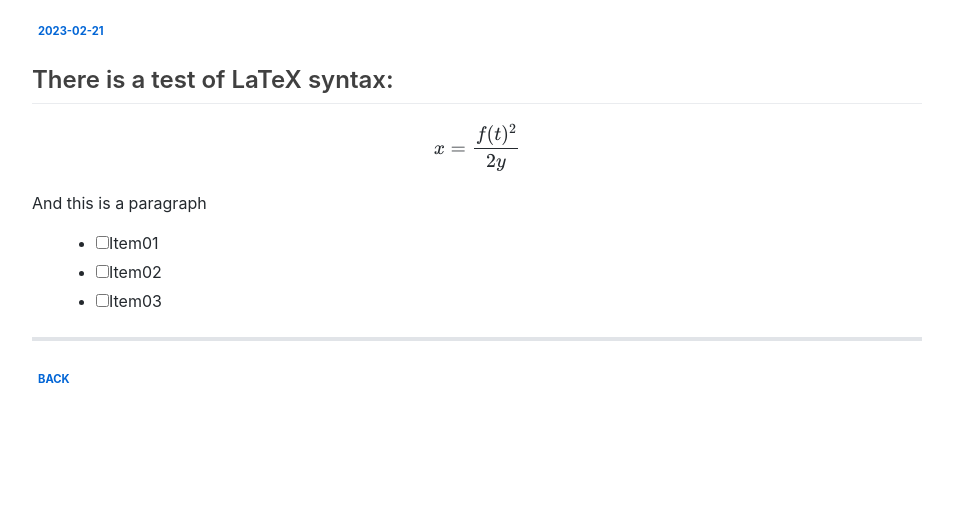
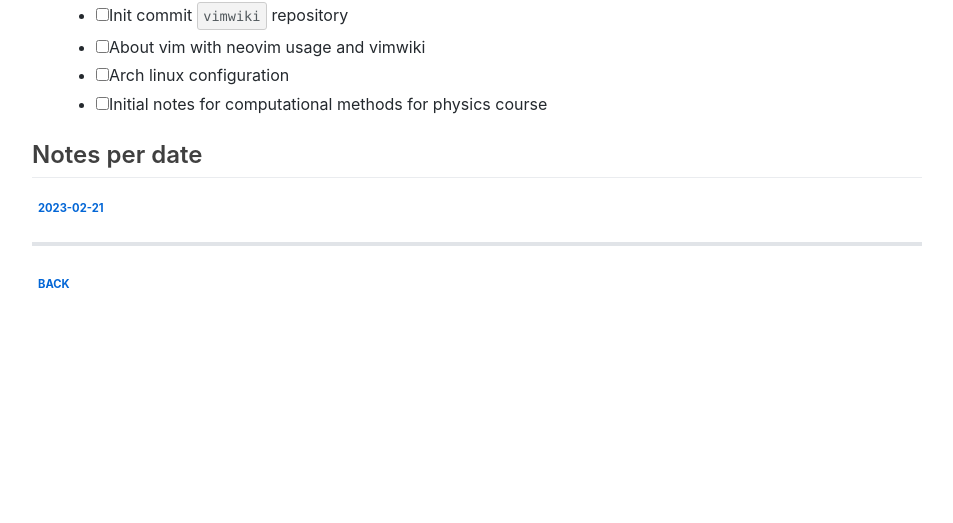
Before and after one commit to diego-riosp/vimwiki-personal-notes, a plain HTML site: page html-notes/diary/diary.md.html in a window 1280 px wide. Shown: the part 277-800 px from the top of the page, without its empty margins (163-1116 px from the left). Drawn offline with nearby package versions, Linux system fonts and the light colour scheme; some packages are replaced by stand-ins of ours.

Commit message:
init commit

```diff
--- a/html-notes/diary/diary.md.html
+++ b/html-notes/diary/diary.md.html
@@ -58,9 +58,6 @@ SOFTWARE.
   </style>
   <style type="text/css">code{white-space: pre;}</style>
   <link rel="stylesheet" href="style.css">
-  <script
-  src="https://cdn.mathjax.org/mathjax/latest/MathJax.js?config=TeX-AMS-MML_HTMLorMML"
-  type="text/javascript"></script>
   <!--[if lt IE 9]>
     <script src="//cdnjs.cloudflare.com/ajax/libs/html5shiv/3.7.3/html5shiv-printshiv.min.js"></script>
   <![endif]-->
@@ -70,18 +67,19 @@ SOFTWARE.
 <header>
 <h1 class="title">Test for Diary</h1>
 </header>
-<p><a href="../index.html">Back</a></p>
-<h1 id="notes-per-date">Notes per date</h1>
-<p><a href="2023-02-21.html">2023-02-21</a></p>
-<h2 id="there-is-a-test-of-latex-syntax">There is a test of LaTeX
-syntax:</h2>
-<p><span class="math display">\[ x=\frac{f(t)^2}{2y} \]</span></p>
-<p>And this is a paragraph</p>
+<p><a href="../index.md.html">Back</a></p>
+<h2 id="frebruary-tasks">Frebruary tasks:</h2>
 <ul class="task-list">
-<li><input type="checkbox" />Item01</li>
-<li><input type="checkbox" />Item02</li>
-<li><input type="checkbox" />Item03</li>
+<li><input type="checkbox" />Init commit <code>vimwiki</code>
+repository</li>
+<li><input type="checkbox" />About vim with neovim usage and
+vimwiki</li>
+<li><input type="checkbox" />Arch linux configuration</li>
+<li><input type="checkbox" />Initial notes for computational methods for
+physics course</li>
 </ul>
+<h2 id="notes-per-date">Notes per date</h2>
+<p><a href="2023-02-21.md.html">2023-02-21</a></p>
 <hr />
 <p><a href="../index.md.html">Back</a></p>
 </article>
```
Also changed, not shown: 6 other files.
